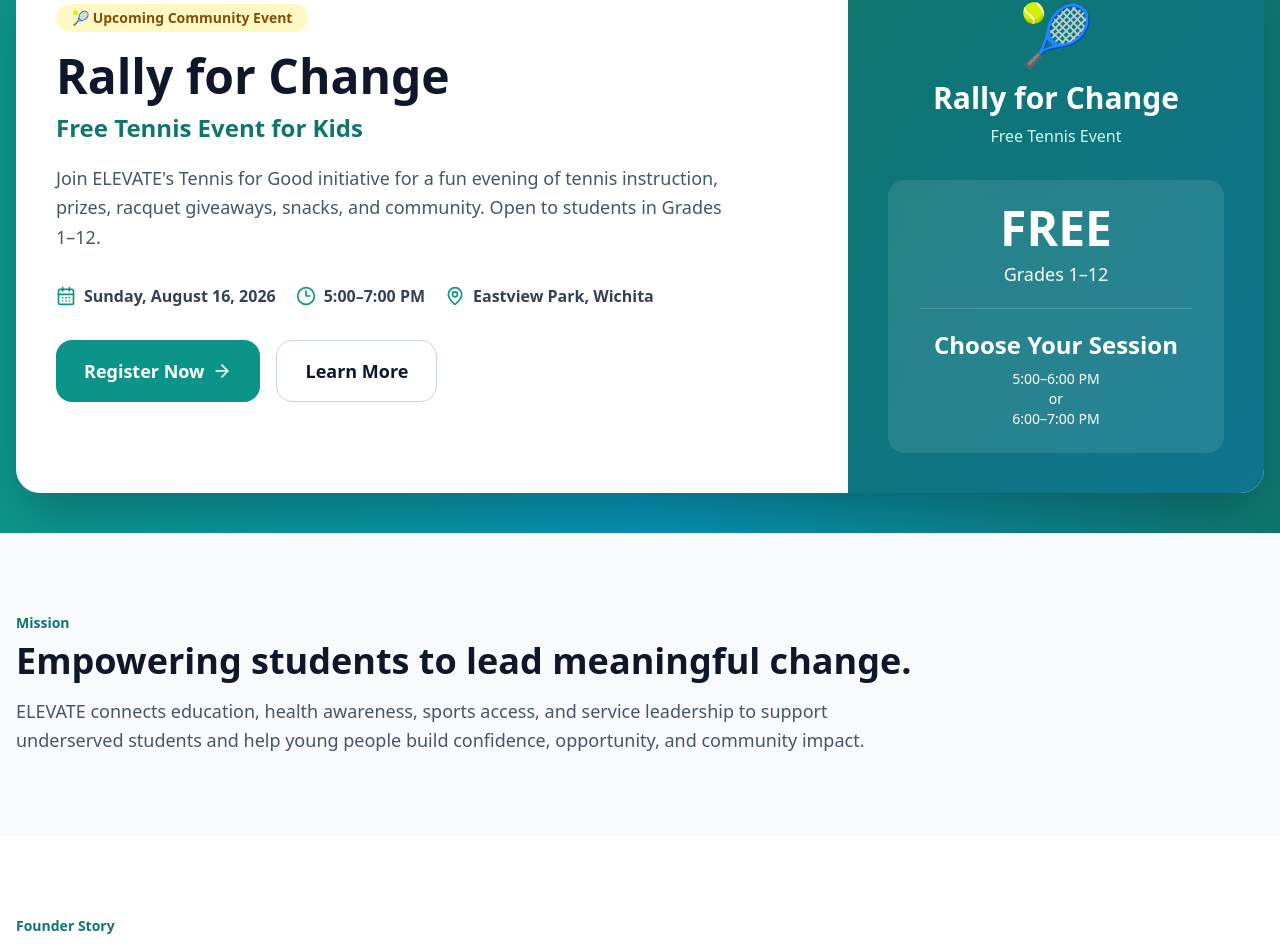
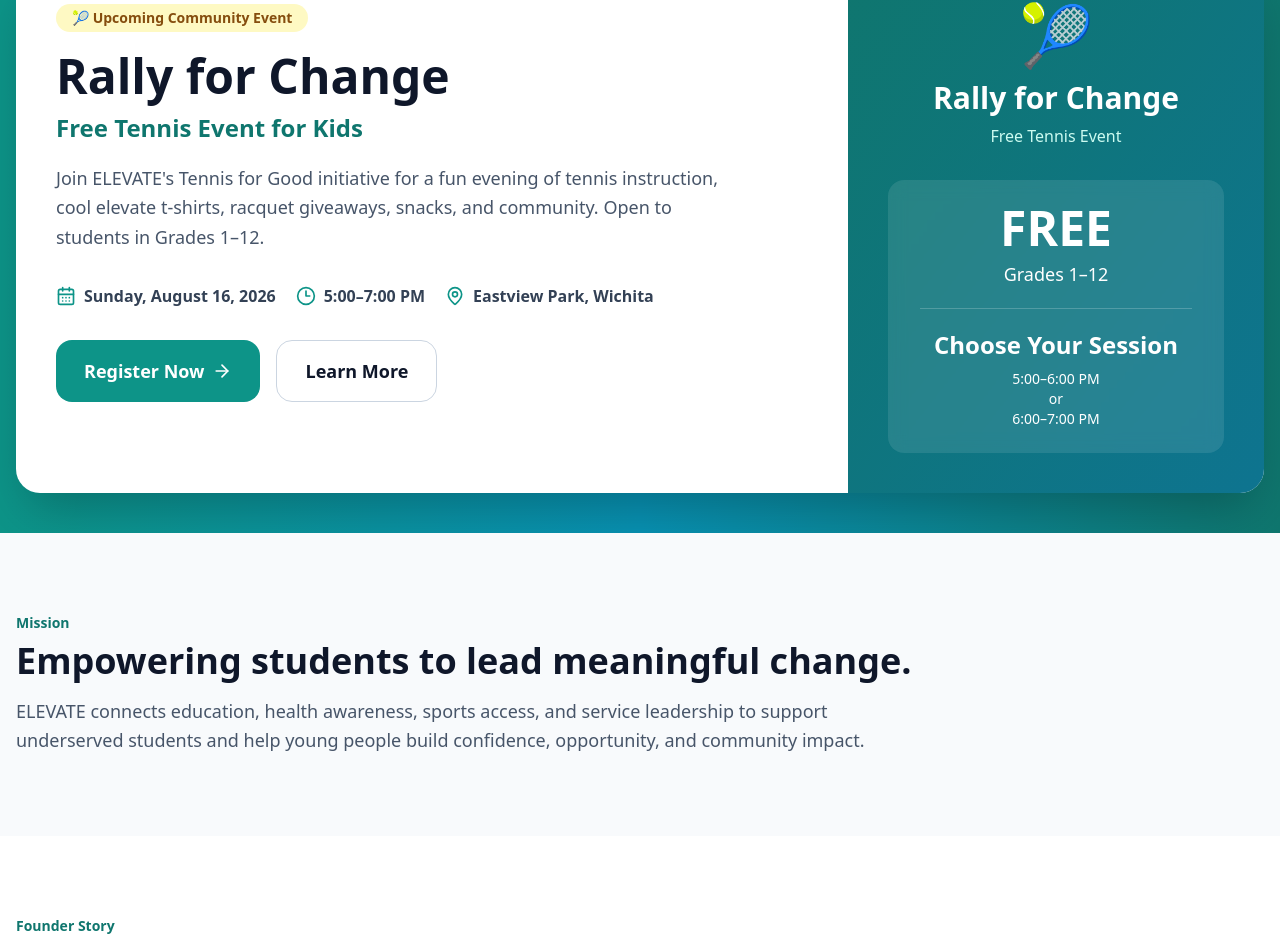
Before and after one commit to bhuvan1201/Elevate_Org_Website, a React (Vite) app: page / in a window 1280 px wide. Shown: the part 856-1804 px from the top of the page. Built offline with nearby package versions, Linux system fonts and the light colour scheme; no server answers; the HTML template or start-up script is replaced by a standard one.

Commit message:
Add Rally for Change registration details

```diff
--- a/src/pages/Home.jsx
+++ b/src/pages/Home.jsx
@@ -268,7 +268,7 @@
 
               <p className="mt-5 max-w-2xl text-lg leading-relaxed text-slate-600">
                 Join ELEVATE's Tennis for Good initiative for a fun evening of
-                tennis instruction, prizes, racquet giveaways, snacks, and
+                tennis instruction, cool elevate t-shirts, racquet giveaways, snacks, and
                 community. Open to students in Grades 1–12.
               </p>
 
```
